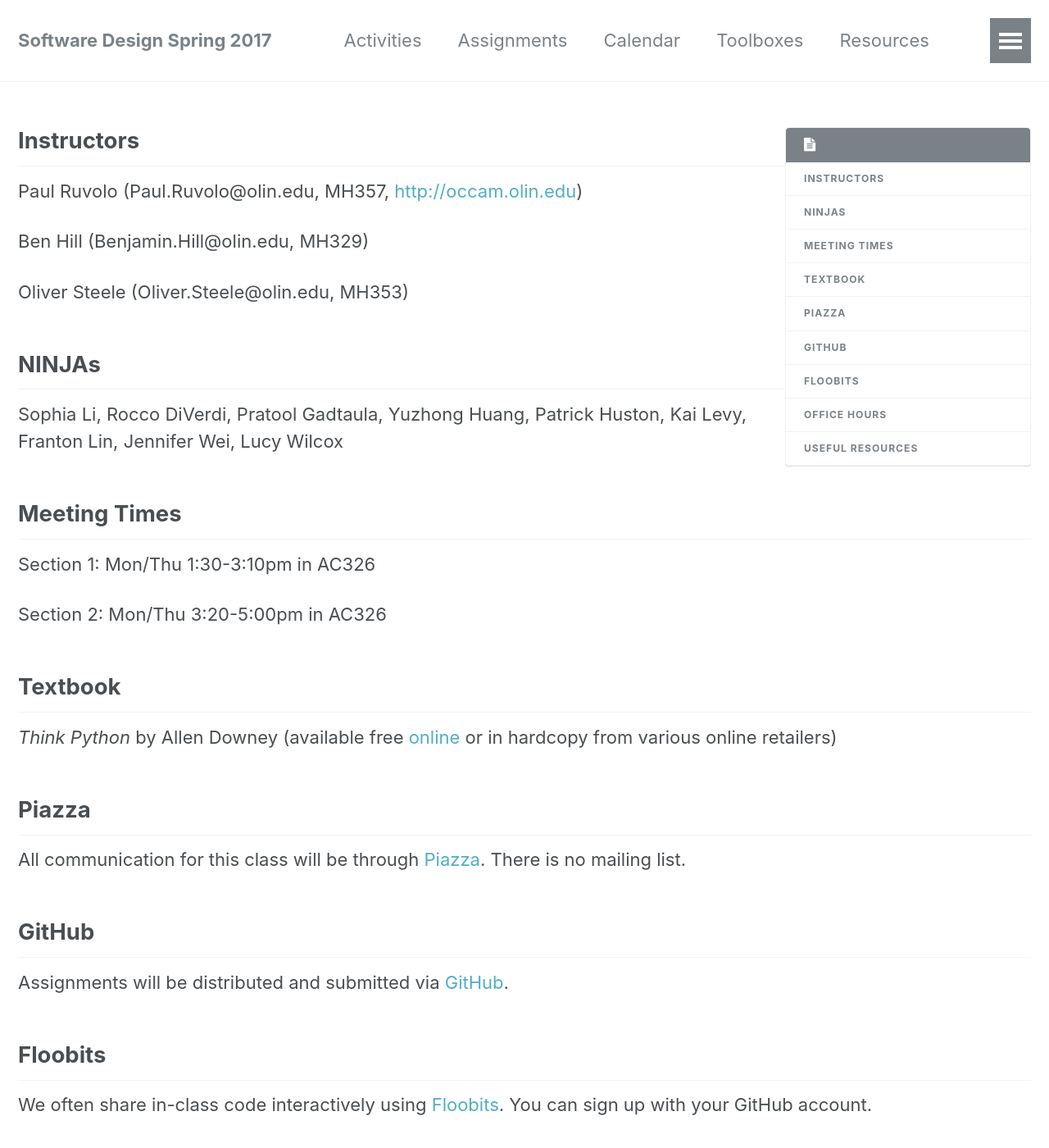
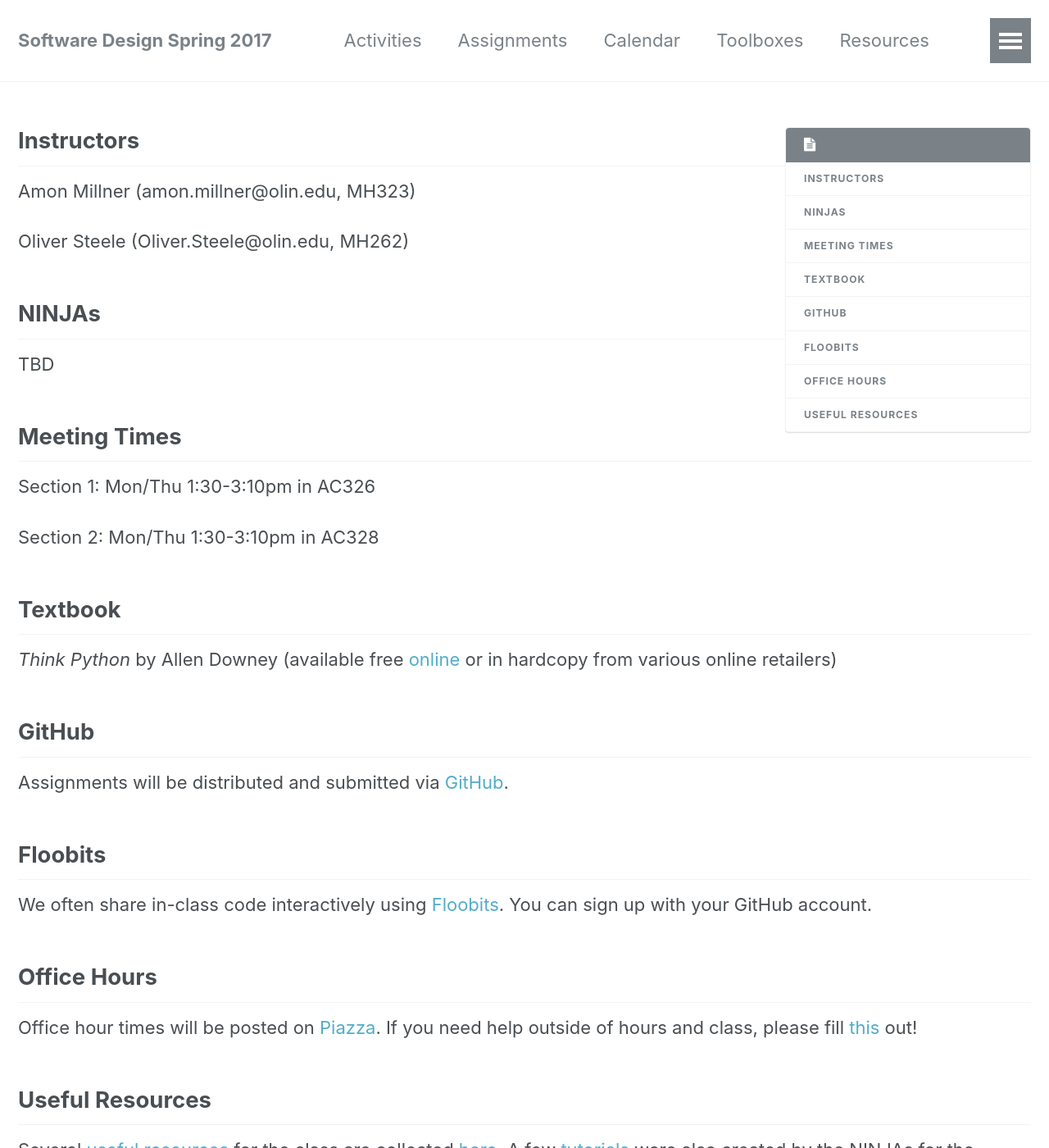
Before and after one commit to sd17spring/sd17spring.github.io, a Jekyll site: the page built from index.md, in a window 1280 px wide and 1400 px high. Shown: the whole window at 82% size. Built offline with Jekyll 4.4.1, drawn with Linux system fonts in a browser that asks for light colours.

Commit message:
update course data for sd17spring

```diff
--- a/_config.yml
+++ b/_config.yml
@@ -38,11 +38,11 @@
       layout: single
 
 course:
-  github_owner: sd16spring
+  github_owner: sd17spring
   calendar_url: https://docs.google.com/spreadsheets/d/1AwW8O0UQmDItCDn7DnJbW40tY1HrDggt8pWpVqG-HiE/pubhtml?gid=0&amp;single=true&amp;widget=true&amp;headers=false
-  piazza_url: 'https://piazza.com/olin/spring2016/engr2510'
-  flootbits_url: 'https://floobits.com/sd16spring'
-  entrance_survey_url: https://docs.google.com/forms/d/1at_33buuXdUyJ_ AFogNdZW02gJvZBtYGwB7hPR0IEzY/viewform
-  mid_course_feedback_survey_url: http://goo.gl/forms/n2L9ESBpCU
-  visualization_teaming_spreadsheet: https://docs.google.com/spreadsheets/d/1gPIOu22NUhF_qKQERgW3SVuFnC-rYKbUBxw43U7N7QQ/edit?usp=sharing
-  final_project_proposal_spreadsheet: https://docs.google.com/spreadsheets/d/1CwGwmxU_yvaH7iFTmoLtX4ehRtiwSls9nrcT_ GRWZN4/edit?usp=sharing
+  # piazza_url: 'https://piazza.com/olin/spring2016/engr2510'
+  flootbits_url: https://floobits.com/sd17spring
+  # entrance_survey_url: https://docs.google.com/forms/d/1at_33buuXdUyJ_ AFogNdZW02gJvZBtYGwB7hPR0IEzY/viewform
+  # mid_course_feedback_survey_url: http://goo.gl/forms/n2L9ESBpCU
+  # visualization_teaming_spreadsheet: https://docs.google.com/spreadsheets/d/1gPIOu22NUhF_qKQERgW3SVuFnC-rYKbUBxw43U7N7QQ/edit?usp=sharing
+  # final_project_proposal_spreadsheet: https://docs.google.com/spreadsheets/d/1CwGwmxU_yvaH7iFTmoLtX4ehRtiwSls9nrcT_ GRWZN4/edit?usp=sharing
--- a/_data/course.yml
+++ b/_data/course.yml
@@ -2,34 +2,22 @@
 number: ENGR3520
 
 instructors:
-- name: Paul Ruvolo
-  email: Paul.Ruvolo@olin.edu
-  office: MH357
-  website: http://occam.olin.edu
-- name: Ben Hill
-  email: Benjamin.Hill@olin.edu
-  office: MH329
+- name: Amon Millner
+  email: amon.millner@olin.edu
+  office: MH323
 - name: Oliver Steele
   email: Oliver.Steele@olin.edu
-  office: MH353
+  office: MH262
 
 assistants:
-- name: Sophia Li
-- name: Rocco DiVerdi
-- name: Pratool Gadtaula
-- name: Yuzhong Huang
-- name: Patrick Huston
-- name: Kai Levy
-- name: Franton Lin
-- name: Jennifer Wei
-- name: Lucy Wilcox
-github_owner: sd16spring
+- name: TBD
 
+github_owner: sd17spring
 
 sections:
   - number: 1
     when: "Mon/Thu 1:30-3:10pm"
     where: "AC326"
   - number: 2
-    when: "Mon/Thu 3:20-5:00pm"
-    where: "AC326"
+    when: "Mon/Thu 1:30-3:10pm"
+    where: "AC328"
```
